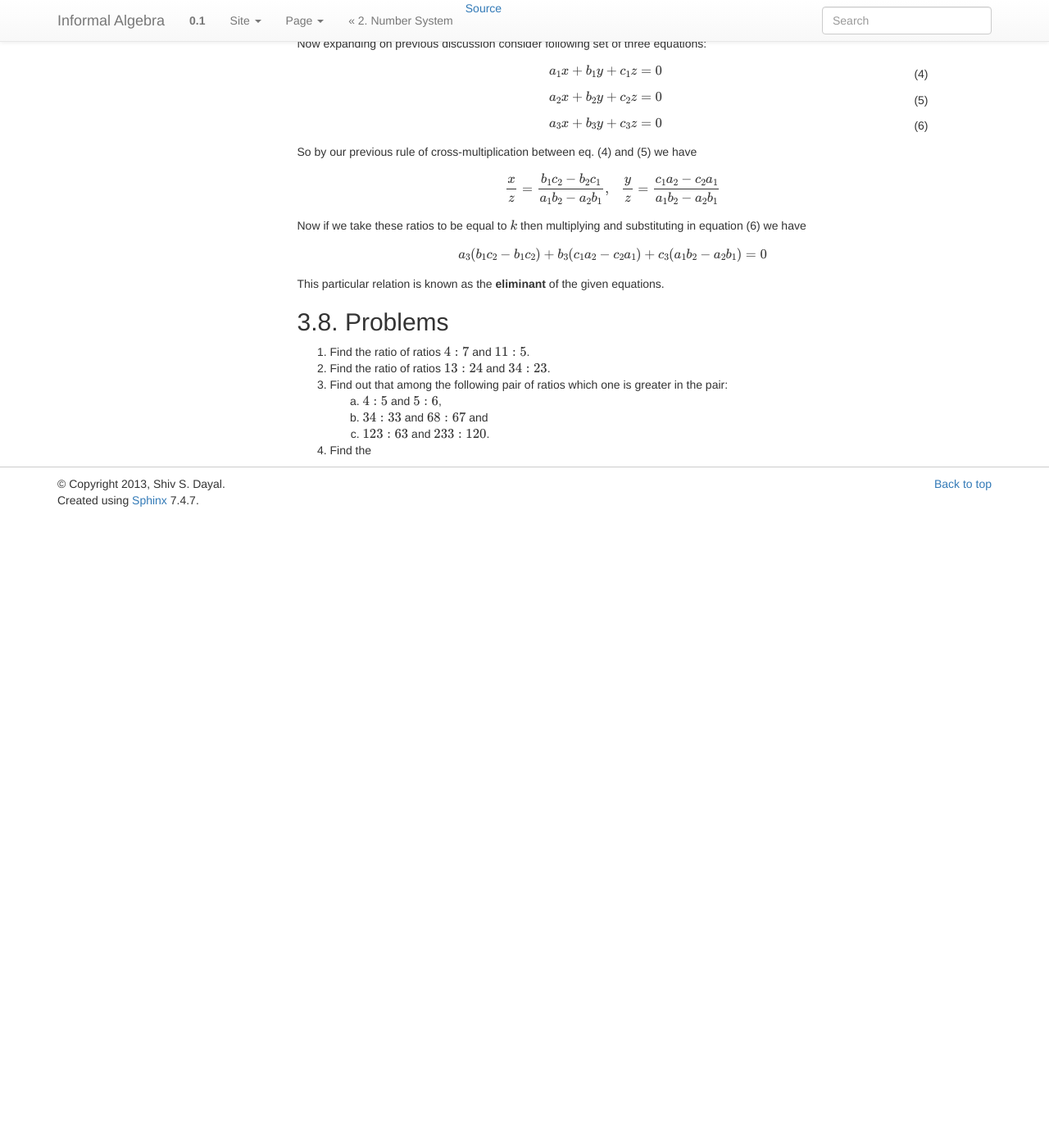
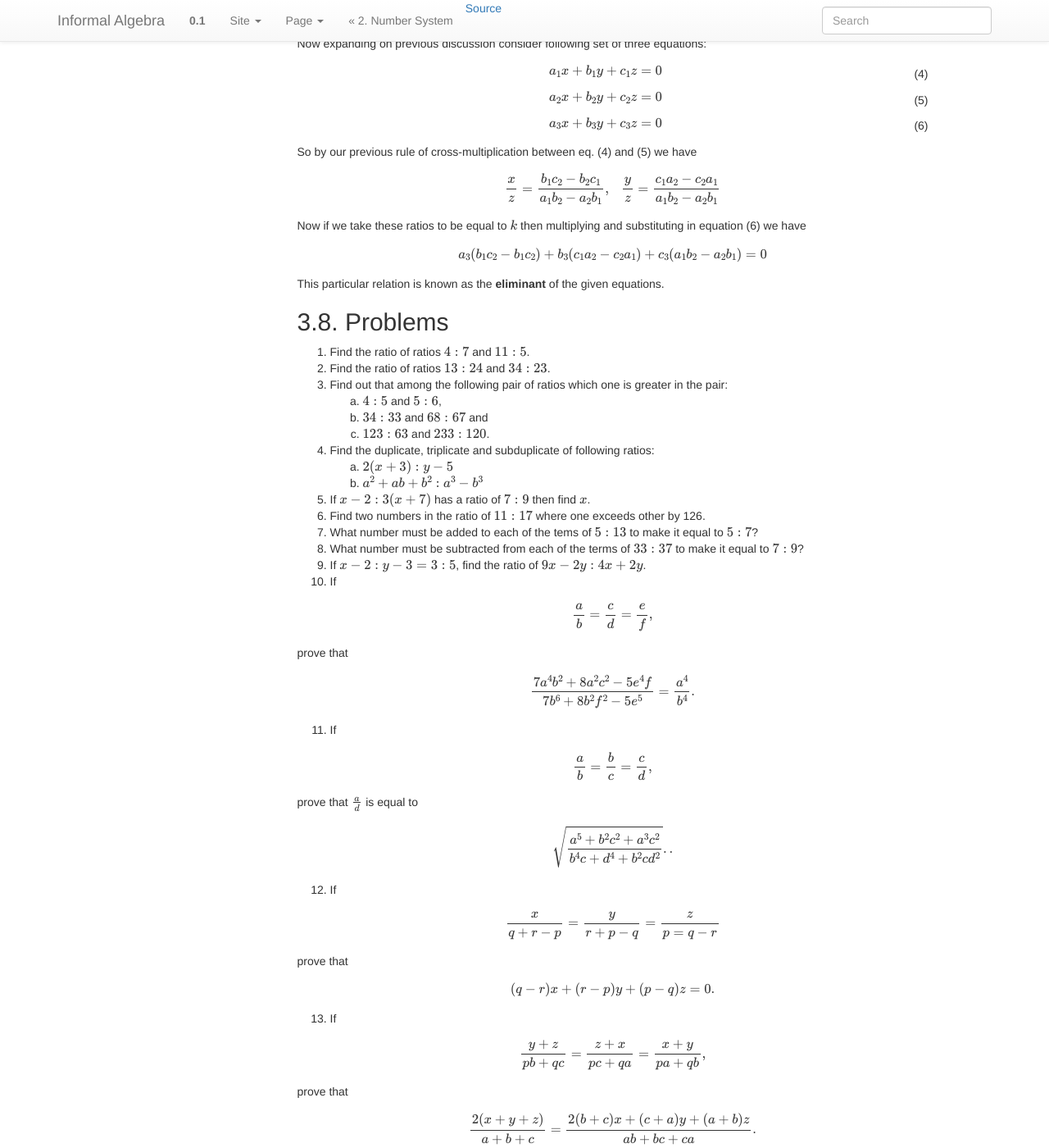
Before and after one commit to shivshankardayal/full-website, a Sphinx documentation site: the page built from books/algebra/source/ratio.rst, in a window 1280 px wide and 1400 px high, scrolled down 3350 px. Shown: the whole window at 82% size. Built offline with Sphinx 7.4.7, drawn with Linux system fonts in a browser that asks for light colours; before the commit the page ends 3980 px from its top, so only the background shows below that; some of the changed text lies outside the part shown.

Commit message:
more content

```diff
--- a/books/algebra/source/ratio.rst
+++ b/books/algebra/source/ratio.rst
@@ -266,4 +266,106 @@
     (b) :math:`34:33` and :math:`68:67` and
     (c) :math:`123:63` and :math:`233:120`.
 
-4.  Find the
+4.  Find the duplicate, triplicate and subduplicate of following ratios:
+
+    (a) :math:`2(x+3):y-5`
+    (b) :math:`a^2+ab+b^2:a^3-b^3`
+
+5.  If :math:`x-2:3(x+7)` has a ratio of :math:`7:9` then find :math:`x`.
+6.  Find two numbers in the ratio of :math:`11:17` where one exceeds other by
+    126.
+7.  What number must be added to each of the tems of :math:`5:13` to make it
+    equal to :math:`5:7`?
+8.  What number must be subtracted from each of the terms of :math:`33:37` to
+    make it equal to :math:`7:9`?
+9.  If :math:`x-2:y-3=3:5`, find the ratio of :math:`9x-2y:4x+2y`.
+10. If
+
+.. math::
+  \frac{a}{b}=\frac{c}{d}=\frac{e}{f},
+
+prove that
+
+.. math::
+  \frac{7a^4b^2+8a^2c^2-5e^4f}{7b^6+8b^2f^2-5e^5} = \frac{a^4}{b^4}.
+
+11. If
+
+.. math::
+  \frac{a}{b}=\frac{b}{c}=\frac{c}{d},
+
+prove that :math:`\frac{a}{d}` is equal to
+
+.. math::
+  \sqrt{\frac{a^5+b^2c^2+a^3c^2}{b^4c+d^4+b^2cd^2}}..
+
+12. If
+
+.. math::
+  \frac{x}{q+r-p}=\frac{y}{r+p-q}=\frac{z}{p=q-r}
+
+prove that
+
+.. math::
+  (q-r)x + (r-p)y + (p-q)z = 0.
+
+13. If
+
+.. math::
+  \frac{y+z}{pb+qc}=\frac{z+x}{pc+qa}=\frac{x+y}{pa+qb},
+
+prove that
+
+.. math::
+  \frac{2(x+y+z)}{a+b+c} = \frac{2(b+c)x+(c+a)y+(a+b)z}{ab+bc+ca}.
+
+14. If
+
+.. math::
+  \frac{x}{x}=\frac{y}{b}=\frac{z}{c},
+
+prove that
+
+.. math::
+
+  \frac{x^3+a^3}{x^2+a^2}+\frac{y^3+b^3}{y^2+b^2}+\frac{z^3+c^3}{z^2+c^2}=\frac{(x+y+z)^3+(a+b+c)3}{(x+y+z)^2+(a+b+c)^2}.
+
+15. If
+
+.. math::
+  \frac{2y+2z-x}{a}=\frac{2z+2x-y}{b}=\frac{2x+2y-z},
+
+prove that
+
+.. math::
+  \frac{x}{2b+2c-a}=\frac{y}{2c+2a-b}=\frac{z}{qa+2b-c}.
+
+16. If :math:`(a^2+b62+c^2)(x^2+y^2+z^2)=(ax+by+cz^2)` show that
+:math:`x:a=y:b=z:c`.
+
+17. If
+
+.. math::
+  x=\frac{a-b}{a+b},~y={b-c}{b+c},~z={c-a}{c+a}
+
+prove that
+
+.. math::
+  (1+x)(1+y)(1+z) = (1-x)(1-y)(1-z).
+
+18. If :math:`l(my+nz-lx)=m(nz+lx-my)=n(lx+my-nz),` prove that
+
+.. math::
+  \frac{y+z-x}{l}=\frac{z+x-y}{m}=\frac{x+y-z}{n}
+
+19. Show that the eliminant of :math:`ax+by+cz=0, cx+by+az=0, bx+ay+cz=0`, is
+:math:`a^3+b^3+c^3-3abc`.
+
+20. Eliminate :math:`x, y, z` from the equations :math:`ax+hy+gz=0,
+hx+by+fz=0, gx+fy+cz=0`.
+21. If :math:`x=cy+bz, y=az+cx, z=bx+ay`, prove that
+
+.. math::
+  \frac{x^2}{1-a^2}=\frac{y^2}{1-b^2}=\frac{z^2}{1-c^2}
+22. If :math:`a(y+z)=x, b(z+x)=y, c(x+y)=z` prove that
+:math:`bc+ca+ab+2abc=1`.
--- a/index.html
+++ b/index.html
@@ -64,11 +64,6 @@
 to users so that they learn that as well. Please see <b>Books</b> section
 in menu. You can reach me at  shivshankar[.]dayal[@]gmail.com
 </p>
-<p>Part of the reason why I started writing are SOPA and PIPA. The way
-library.nu or gigapedia.info went down prompted me that I find a way to
-provide knowledge which is free (as in beer and freedom both). I will buy
-hard cover books, read them, learn what is there to be learnt and rewrite
-them for the benefit of those who cannot buy. Let them stop me if they can.</p>
 <p>As such I will tell you about how to do programming in GNU/Linux but if
 you are on Windows I advice you download <b>CodeBlocks</b> from
 <a href="http://www.codeblocks.org/">http://www.codeblocks.org/</a> along with
```
Also changed, not shown: 1 other file.
